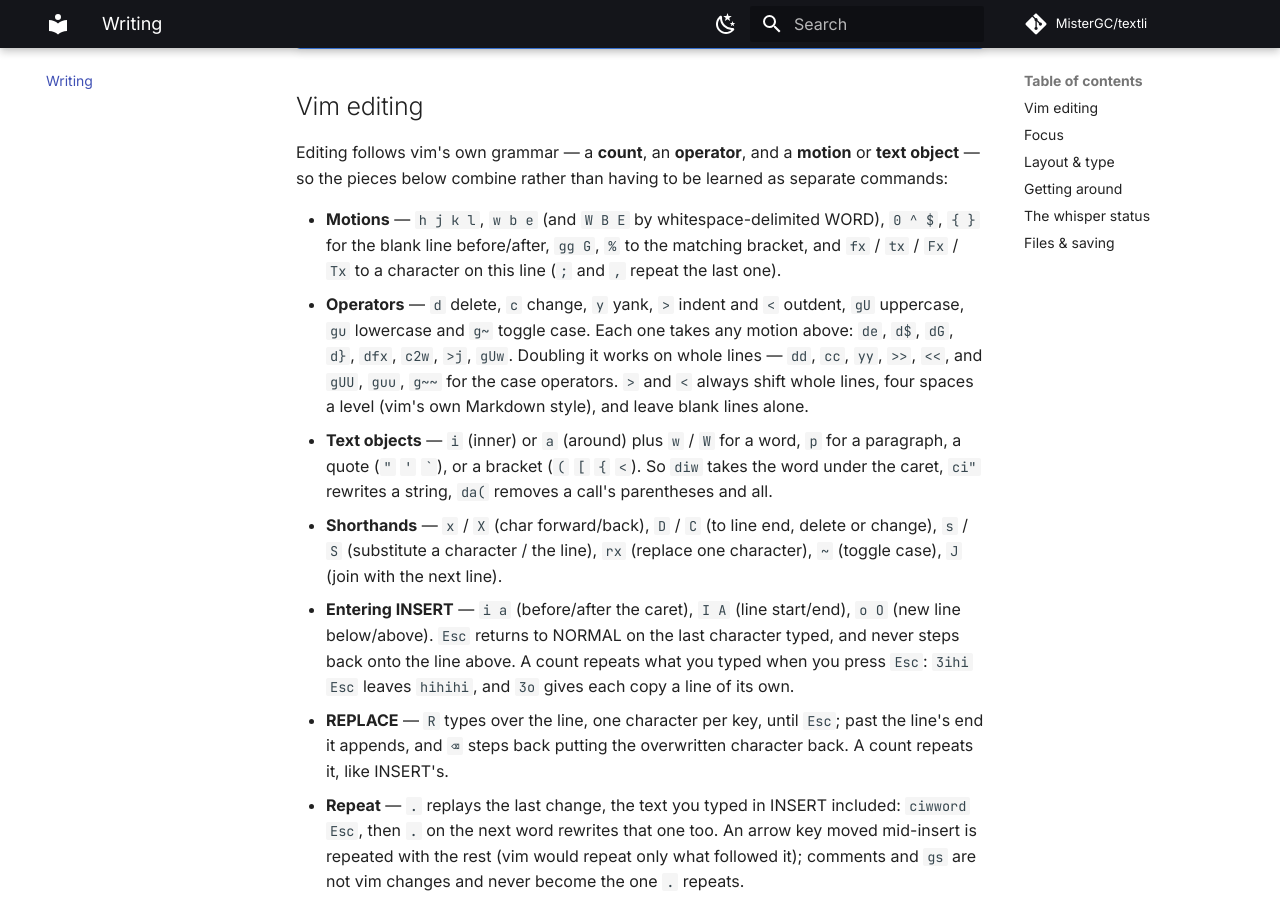
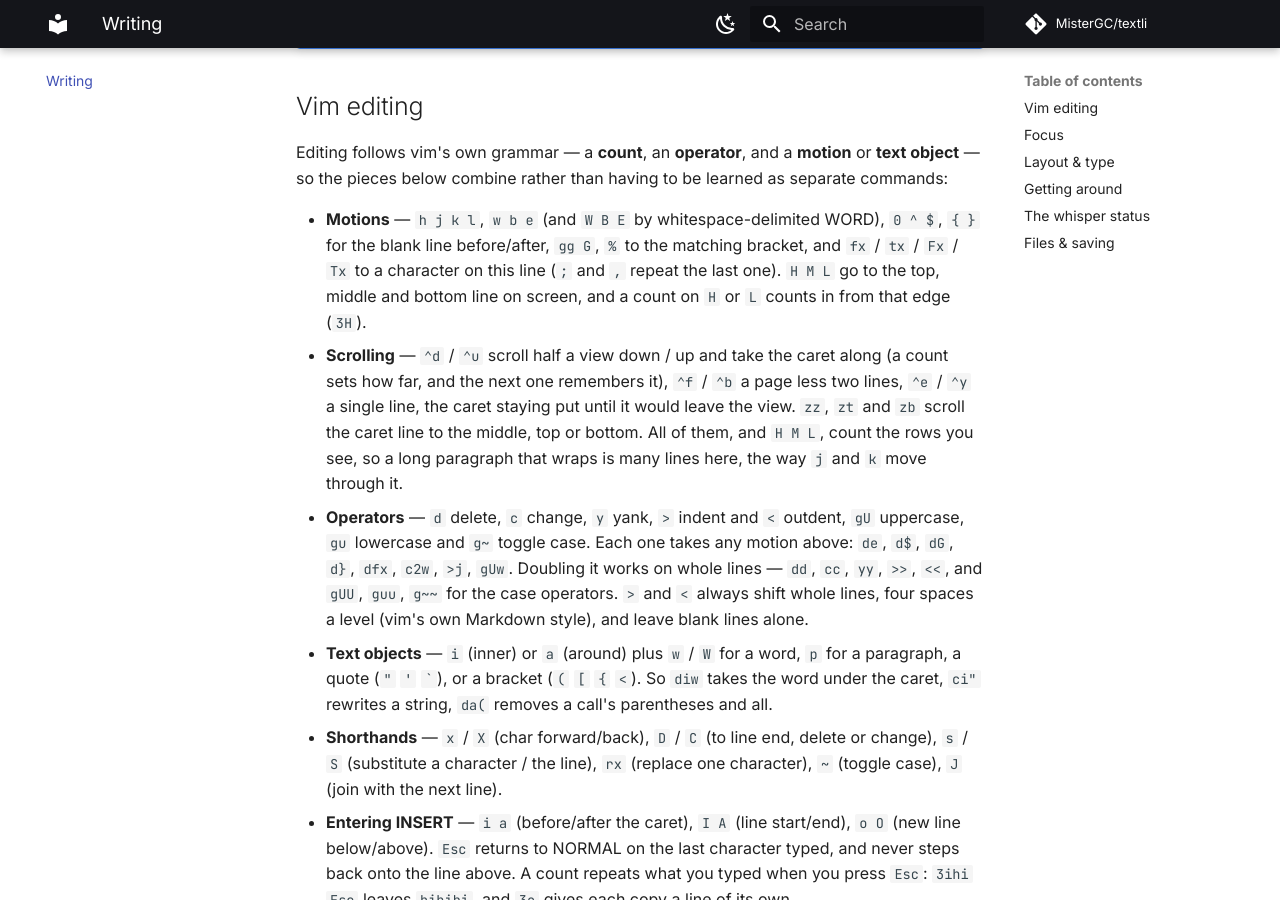
Before and after one commit to MisterGC/textli, an MkDocs documentation site: the page built from docs/writing.md, in a window 1280 px wide and 900 px high, scrolled down 354 px. Built offline with MkDocs 1.6.1 and Material for MkDocs 9.7.7, drawn with Linux system fonts in a browser that asks for light colours; comment, search, counter and statistics services are not loaded.

Commit message:
Docs: H M L, ⌃d ⌃u ⌃f ⌃b ⌃e ⌃y and zz zt zb in the write view

```diff
--- a/docs/writing.md
+++ b/docs/writing.md
@@ -16,7 +16,15 @@ to be learned as separate commands:
 - **Motions** — `h j k l`, `w b e` (and `W B E` by whitespace-delimited WORD),
   `0 ^ $`, `{ }` for the blank line before/after, `gg G`, `%` to the matching
   bracket, and `fx` / `tx` / `Fx` / `Tx` to a character on this line (`;` and
-  `,` repeat the last one).
+  `,` repeat the last one). `H M L` go to the top, middle and bottom line on
+  screen, and a count on `H` or `L` counts in from that edge (`3H`).
+- **Scrolling** — `⌃d` / `⌃u` scroll half a view down / up and take the
+  caret along (a count sets how far, and the next one remembers it), `⌃f` /
+  `⌃b` a page less two lines, `⌃e` / `⌃y` a single line, the caret staying
+  put until it would leave the view. `zz`, `zt` and `zb` scroll the caret
+  line to the middle, top or bottom. All of them, and `H M L`, count the rows
+  you see, so a long paragraph that wraps is many lines here, the way `j` and
+  `k` move through it.
 - **Operators** — `d` delete, `c` change, `y` yank, `>` indent and `<`
   outdent, `gU` uppercase, `gu` lowercase and `g~` toggle case. Each one takes
   any motion above: `de`, `d$`, `dG`, `d}`, `dfx`, `c2w`, `>j`, `gUw`. Doubling
```
Also changed, not shown: README.md (+1 -0 lines), docs/keybindings.md (+3 -0 lines), 1 other file.
